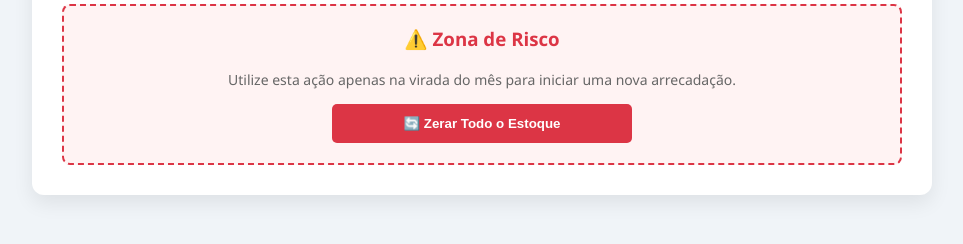
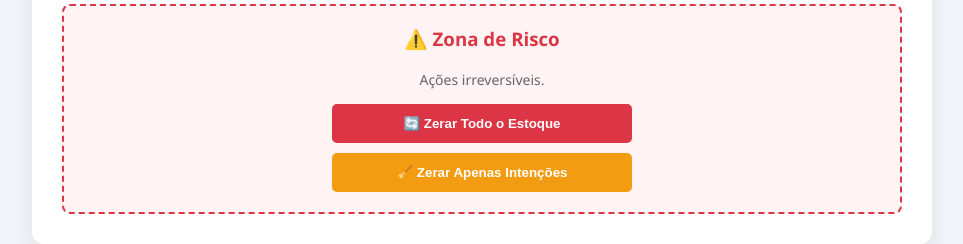
Before and after one commit to marcosletty/projeto-pastoral-social, a website: page public/admin.html in a window 1280 px wide. Shown: the part 250-494 px from the top of the page, without its empty margins (158-1121 px from the left). Drawn offline with Linux system fonts and the light colour scheme; no server answers.

Commit message:
feat: adiciona rota de exclusao de item e botao para zerar intencoes

```diff
--- a/public/admin.html
+++ b/public/admin.html
@@ -1,11 +1,13 @@
 <!DOCTYPE html>
 <html lang="pt-BR">
+
 <head>
     <meta charset="UTF-8">
     <meta name="viewport" content="width=device-width, initial-scale=1.0">
     <title>Pastoral Social - Gestão Fácil</title>
     <link rel="stylesheet" href="/css/admin.css">
 </head>
+
 <body>
     <div class="container">
         <h2>📋 Gestão da Paróquia</h2>
@@ -20,12 +22,23 @@
 
         <div id="aba-estoque" class="conteudo-aba ativa">
             <div id="lista-admin">Carregando dados com segurança...</div>
-            <div style="margin-top: 40px; padding: 20px; border: 2px dashed #dc3545; border-radius: 8px; background-color: #fff3f3; text-align: center;">
+            <div
+                style="margin-top: 40px; padding: 20px; border: 2px dashed #dc3545; border-radius: 8px; background-color: #fff3f3; text-align: center;">
                 <h3 style="color: #dc3545; margin-top: 0;">⚠️ Zona de Risco</h3>
-            <p style="color: #666; font-size: 14px; margin-bottom: 15px;">Utilize esta ação apenas na virada do mês para iniciar uma nova arrecadação.</p>
-            <button onclick="zerarEstoque()" style="background-color: #dc3545; color: white; border: none; padding: 12px 20px; border-radius: 5px; font-weight: bold; cursor: pointer; width: 100%; max-width: 300px;">
+                <p style="color: #666; font-size: 14px; margin-bottom: 15px;">Ações irreversíveis.</p>
+
+                <div style="display: flex; flex-direction: column; gap: 10px; align-items: center;">
+                    <button onclick="zerarEstoque()"
+                        style="background-color: #dc3545; color: white; border: none; padding: 12px 20px; border-radius: 5px; font-weight: bold; cursor: pointer; width: 100%; max-width: 300px;">
                         🔄 Zerar Todo o Estoque
                     </button>
+
+                    <button onclick="zerarIntencoes()"
+                        style="background-color: #f39c12; color: white; border: none; padding: 12px 20px; border-radius: 5px; font-weight: bold; cursor: pointer; width: 100%; max-width: 300px;">
+                        🧹 Zerar Apenas Intenções
+                    </button>
+                </div>
+            </div>
         </div>
     </div>
 
@@ -34,7 +47,8 @@
             <div class="bloco-data">
                 <strong>📅 Data de Entrega das Cestas:</strong>
                 <input type="date" id="data-entrega" style="padding: 8px; border: 1px solid #ccc; border-radius: 5px;">
-                    <button class="btn-salvar" onclick="salvarDataEntrega()" style="padding: 8px 15px; height: auto;">Salvar Data</button>
+                <button class="btn-salvar" onclick="salvarDataEntrega()" style="padding: 8px 15px; height: auto;">Salvar
+                    Data</button>
             </div>
             <div id="dashboard-conteudo"></div>
         </div>
@@ -61,4 +75,5 @@
 
     <script src="/js/admin.js"></script>
 </body>
+
 </html>
--- a/public/js/admin.js
+++ b/public/js/admin.js
@@ -251,7 +251,7 @@ async function movimentar(id, operacao) {
 
 // Função para zerar o estoque com trava de segurança
 async function zerarEstoque() {
-    const confirmacao = prompt('ATENÇÃO: Isso vai zerar o estoque e as intenções de doação de TODOS os itens.\\n\\nPara confirmar, digite a palavra CONFIRMAR (tudo em maiúsculo):');
+    const confirmacao = prompt('ATENÇÃO: Isso vai zerar o estoque e as intenções de doação de TODOS os itens.\n\nPara confirmar, digite a palavra CONFIRMAR (tudo em maiúsculo):');
 
     if (confirmacao === 'CONFIRMAR') {
         try {
@@ -273,5 +273,29 @@ async function zerarEstoque() {
     }
 }
 
+// Função para zerar APENAS as intenções de doação
+async function zerarIntencoes() {
+    const confirmacao = prompt('ATENÇÃO: Isso vai zerar APENAS as intenções de doação (promessas feitas pelo site) de TODOS os itens.\n\nPara confirmar, digite a palavra LIMPAR (tudo em maiúsculo):');
+
+    if (confirmacao === 'LIMPAR') {
+        try {
+            // Chama a nova rota no backend para limpar as intenções
+            const resposta = await fetch('/api/zerar-intencoes', { method: 'PUT' });
+
+            if (resposta.ok) {
+                alert('Sucesso! As intenções de doação foram zeradas.');
+                window.location.reload(); // Recarrega a página para atualizar os números
+            } else {
+                alert('Ocorreu um erro ao tentar zerar as intenções.');
+            }
+        } catch (erro) {
+            console.error('Erro de conexão:', erro);
+            alert('Erro de conexão com o servidor.');
+        }
+    } else if (confirmacao !== null) {
+        alert('Palavra incorreta. Ação cancelada por segurança.');
+    }
+}
+
 // Inicializa a página
 carregarAdmin();
```
Also changed, not shown: routes/itemRoutes.js (+12 -0 lines). Lines whose indentation alone changed are shown as unchanged.
